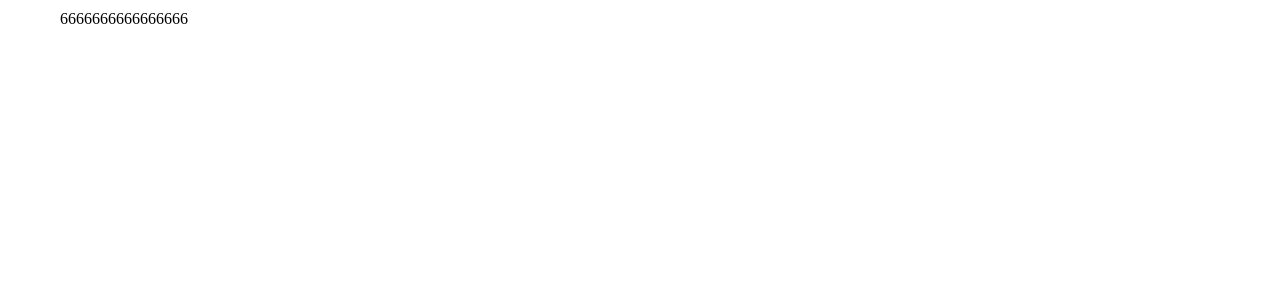
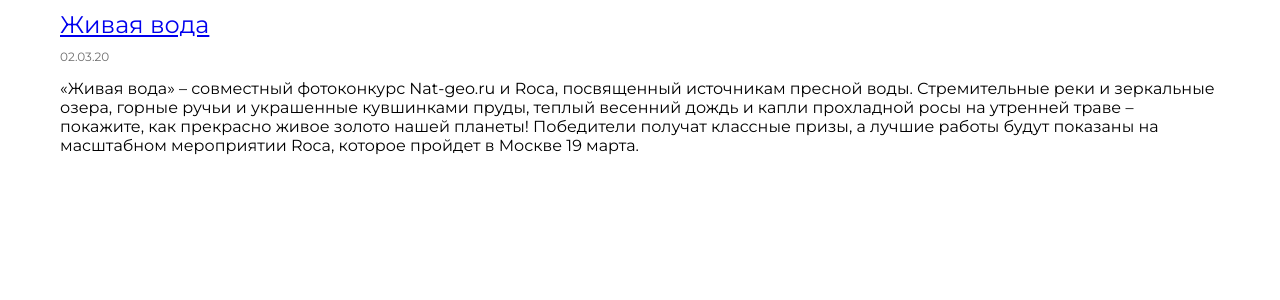
Before and after one commit to KatelinM/post-app, a React (Create React App) app: page / in a window 1280 px wide. Shown: the top 300 px of the page. Built offline with nearby package versions, Linux system fonts and the light colour scheme.

Commit message:
+Article component +redux

```diff
--- a/package.json
+++ b/package.json
@@ -9,7 +9,9 @@
     "node-sass": "^4.13.1",
     "react": "^16.13.0",
     "react-dom": "^16.13.0",
-    "react-scripts": "3.4.0"
+    "react-redux": "^7.2.0",
+    "react-scripts": "3.4.0",
+    "redux": "^4.0.5"
   },
   "scripts": {
     "start": "react-scripts start",
--- a/public/index.html
+++ b/public/index.html
@@ -3,6 +3,7 @@
   <head>
     <meta charset="utf-8" />
     <meta name="viewport" content="width=device-width, initial-scale=1" />
+    <link href="https://fonts.googleapis.com/css?family=Montserrat&display=swap" rel="stylesheet">
     <title>React Article</title>
   </head>
   <body>
--- a/src/components/app/App.js
+++ b/src/components/app/App.js
@@ -1,10 +1,11 @@
 import React from 'react';
 import s from './App.module.sass';
+import Article from "../article/ArticleContainer";
 
 function App() {
   return (
     <div className={s.container}>
-      6666666666666666
+        <Article/>
     </div>
   );
 }
--- a/src/components/article/Article.js
+++ b/src/components/article/Article.js
@@ -1,11 +1,19 @@
 import React from 'react';
 import s from './Article.module.sass';
 
-function Article() {
+const Article = ({title, date, body}) => {
   return (
-    <div>
-
-    </div>
+      <div>
+        <a href="#" className={s.title}>
+          { title }
+        </a>
+        <div className={`${s.date} small-text`}>
+          <div>{ date }</div>
+        </div>
+        <div className={s.body}>
+          <div>{ body }</div>
+        </div>
+      </div>
   );
 }
 
--- a/src/components/article/Article.module.sass
+++ b/src/components/article/Article.module.sass
@@ -1,6 +1,7 @@
-header
-  span
-    color: green
+.title
+  font-size: 24px
+  display: block
+  margin-bottom: 10px
 
-span
-  color: yellow
+.date
+  margin-bottom: 15px
--- /dev/null
+++ b/src/components/article/ArticleContainer.js
@@ -0,0 +1,12 @@
+import {connect} from "react-redux";
+import Article from "./Article";
+
+let mapStateToProps = (state) => {
+    return {
+        title: state.title,
+        date: state.date,
+        body: state.body,
+    }
+}
+
+export default connect(mapStateToProps)(Article);
--- /dev/null
+++ b/src/components/redux/action-creators.js
@@ -0,0 +1 @@
+export const addPostAC = (track) => ({ type: 'ADD_POST', track: track });
--- /dev/null
+++ b/src/components/redux/reducer.js
@@ -0,0 +1,52 @@
+const initialState = {
+    title: 'Живая вода',
+    date: '02.03.20',
+    body: '«Живая вода» – совместный фотоконкурс Nat-geo.ru и Roca, посвященный источникам пресной воды. Стремительные реки и зеркальные озера, горные ручьи и украшенные кувшинками пруды, теплый весенний дождь и капли прохладной росы на утренней траве – покажите, как прекрасно живое золото нашей планеты! Победители получат классные призы, а лучшие работы будут показаны на масштабном мероприятии Roca, которое пройдет в Москве 19 марта.',
+    comments:[
+        {
+            headComment: {
+                id: '',
+                rating: '',
+                date: '',
+                author: '',
+                body: '',
+                subComments:[
+                    {
+                        rating: '',
+                        date: '',
+                        author: '',
+                        body: '',
+                    },
+                    {
+                        rating: '',
+                        date: '',
+                        author: '',
+                        body: '',
+                    },
+                    {
+                        rating: -1,
+                        date: new Date(),
+                        author: '',
+                        body: '',
+                    },
+                ]
+            }
+        }
+    ]
+
+};
+
+const rootReducer = ( state = initialState, action ) => {
+
+    switch(action.type) {
+        case 'ADD_POST':
+            return [
+                ...state,
+            ];
+
+        default:
+            return state;
+    }
+};
+
+export default rootReducer;
--- a/src/index.js
+++ b/src/index.js
@@ -1,6 +1,17 @@
 import React from 'react';
 import ReactDOM from 'react-dom';
+import {Provider} from "react-redux";
+import {createStore} from "redux";
+
 import './index.sass';
 import App from './components/app/App';
+import rootReducer from "./components/redux/reducer";
 
-ReactDOM.render(<App />, document.getElementById('root'));
+const store = createStore(rootReducer);
+
+ReactDOM.render(
+    <Provider store={store}>
+        <App />
+    </Provider>,
+    document.getElementById('root')
+);
--- a/src/index.sass
+++ b/src/index.sass
@@ -2,3 +2,10 @@
   margin: 0
   padding: 0
   box-sizing: border-box
+  font-family: 'Montserrat', sans-serif
+
+$base-color: #212121
+
+.small-text
+  font-size: 12px
+  color: rgba($base-color, 0.66)
```
Also changed, not shown: 1 other file (tests, documents, lock files or other folders).
